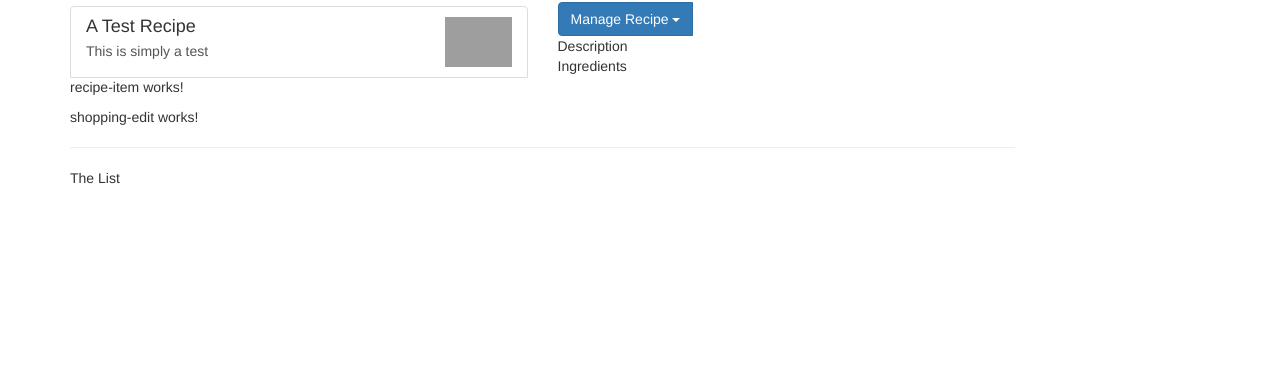
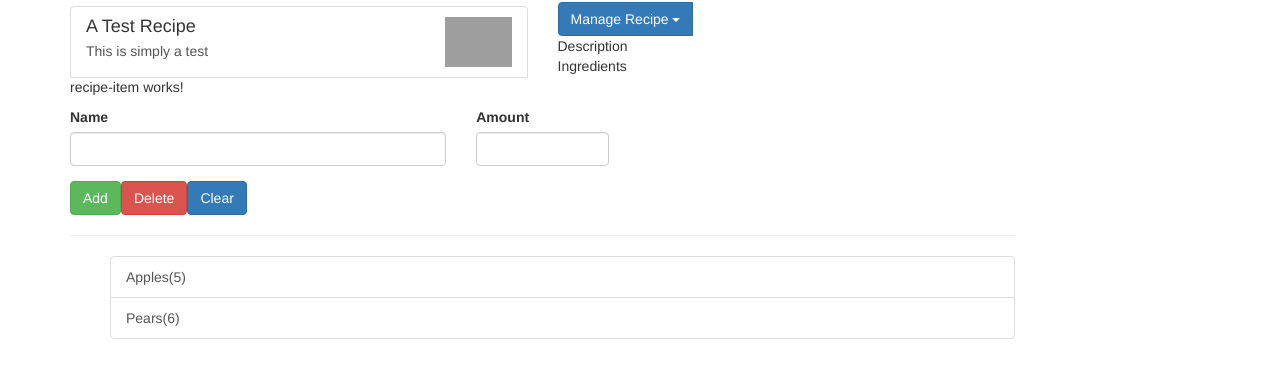
Before and after one commit to ryangbraun/Recipe, an Angular app in the folder Recipes/: page / in a window 1280 px wide. Shown: the part 141-518 px from the top of the page. Built offline with nearby package versions, Linux system fonts and the light colour scheme; grey boxes are pictures that could not be loaded.

Commit message:
completed shopping list

```diff
--- /dev/null
+++ b/Recipes/src/app/shared/ingredient.model.ts
@@ -0,0 +1,3 @@
+export class Ingredient {
+    constructor(public name: string, public amount: number) {}
+}
--- a/Recipes/src/app/shopping-list/shopping-edit/shopping-edit.component.html
+++ b/Recipes/src/app/shopping-list/shopping-edit/shopping-edit.component.html
@@ -1 +1,21 @@
-<p>shopping-edit works!</p>
+<div class="row">
+    <div class="col-xs-12">
+        <div class="row">
+            <div class="col-sm-5 form-group">
+                <label for="name">Name</label>
+                <input type="text" id="name" class="form-control">
+            </div>
+            <div class="col-sm-2 form-group">
+                <label for="amount">Amount</label>
+                <input type="number" id="amount" class="form-control">
+            </div>
+        </div>
+        <div class="row">
+            <div class="col-xs-12">
+                <button class=" btn btn-success" typ="submit">Add</button>
+                <button class=" btn btn-danger" typ="submit">Delete</button>
+                <button class=" btn btn-primary" typ="submit">Clear</button>
+            </div>
+        </div>
+    </div>
+</div>
--- a/Recipes/src/app/shopping-list/shopping-list.component.html
+++ b/Recipes/src/app/shopping-list/shopping-list.component.html
@@ -2,6 +2,10 @@
     <div class="col-xs-10">
         <app-shopping-edit></app-shopping-edit>
         <hr>
-        <p>The List</p>
+       <ul class="lsit-group">
+           <a href="#" class="list-group-item" style="cursor:pointer"
+           *ngFor="let ingredient of ingredients">
+        {{ ingredient.name}}({{ ingredient.amount}})</a>
+       </ul>
     </div>
 </div>
--- a/Recipes/src/app/shopping-list/shopping-list.component.ts
+++ b/Recipes/src/app/shopping-list/shopping-list.component.ts
@@ -1,4 +1,5 @@
 import { Component, OnInit } from '@angular/core';
+import { Ingredient } from '../shared/ingredient.model';
 
 @Component({
   selector: 'app-shopping-list',
@@ -6,6 +7,10 @@
   styleUrls: ['./shopping-list.component.css']
 })
 export class ShoppingListComponent implements OnInit {
+  ingredients: Ingredient[] = [
+    new Ingredient('Apples',5),
+    new Ingredient('Pears', 6)
+  ];
 
   constructor() { }
 
```
